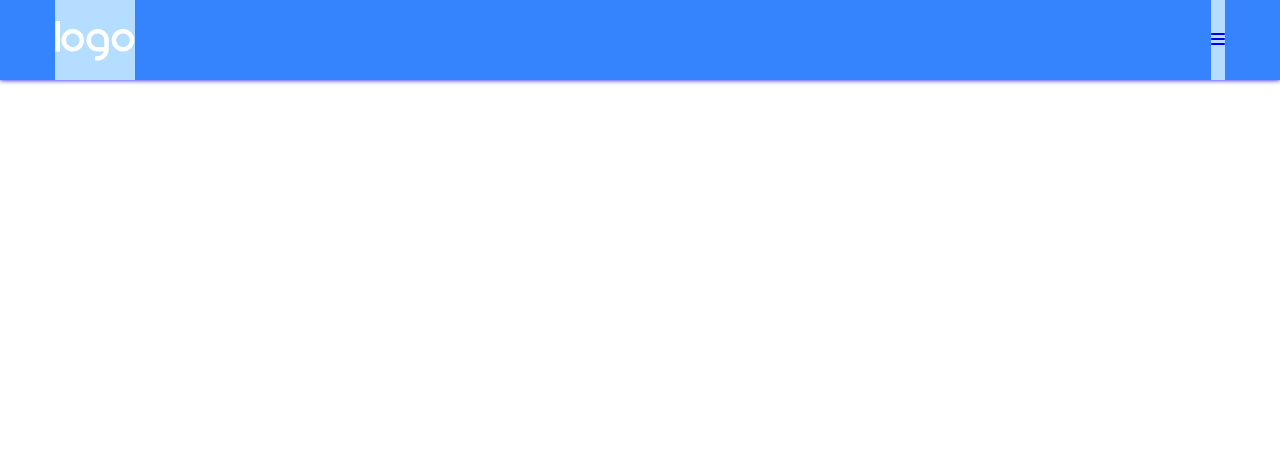
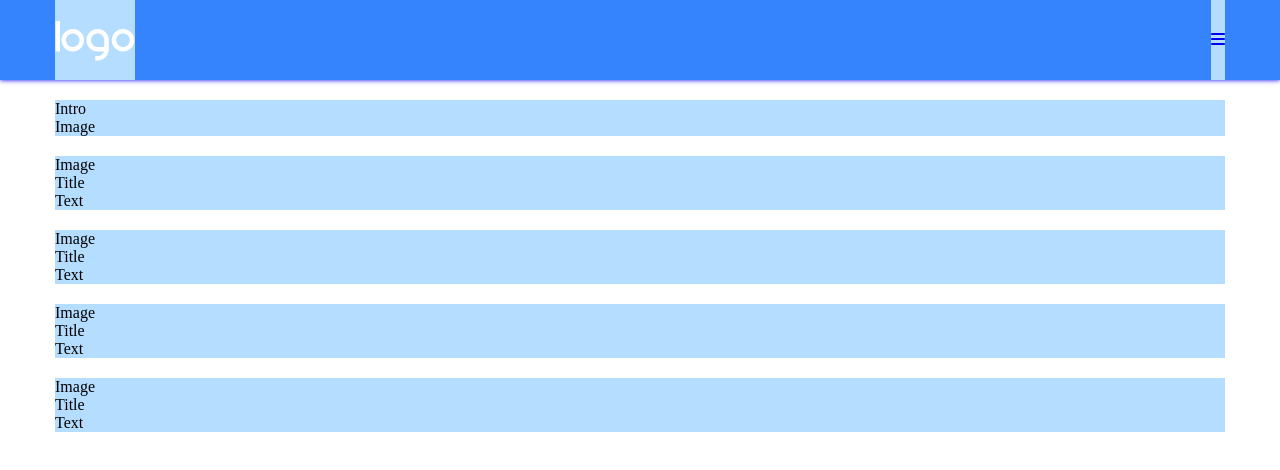
Before and after one commit to MarcoRinaldi98/htmlcss-responsive-layout, a plain HTML site: page index.html in a window 1280 px wide. Drawn offline with Linux system fonts and the light colour scheme.

Commit message:
Struttura section intro completa

```diff
--- a/css/style.css
+++ b/css/style.css
@@ -53,6 +53,13 @@ main {
     padding-top: 100px;
 }
 
+/* section intro */
+#intro .card {
+    margin-bottom: 20px;
+}
+#intro .content-card {
+    background-color: var(--primary-light-color);
+}
 
 
 
--- a/index.html
+++ b/index.html
@@ -30,7 +30,40 @@
     </header>
 
     <main>
+        <section id="intro">
+            <div class="container">
+                <div class="cards">
+                    <div class="card">
+                        <div class="content-card">Intro</div>
+                        <div class="content-card">Image</div>
+                    </div>
 
+                    <div class="card">
+                        <div class="content-card">Image</div>
+                        <div class="content-card">Title</div>
+                        <div class="content-card">Text</div>
+                    </div>
+
+                    <div class="card">
+                        <div class="content-card">Image</div>
+                        <div class="content-card">Title</div>
+                        <div class="content-card">Text</div>
+                    </div>
+
+                    <div class="card">
+                        <div class="content-card">Image</div>
+                        <div class="content-card">Title</div>
+                        <div class="content-card">Text</div>
+                    </div>
+
+                    <div class="card">
+                        <div class="content-card">Image</div>
+                        <div class="content-card">Title</div>
+                        <div class="content-card">Text</div>
+                    </div>
+                </div>
+            </div>
+        </section>
     </main>
 
     <footer>
```
